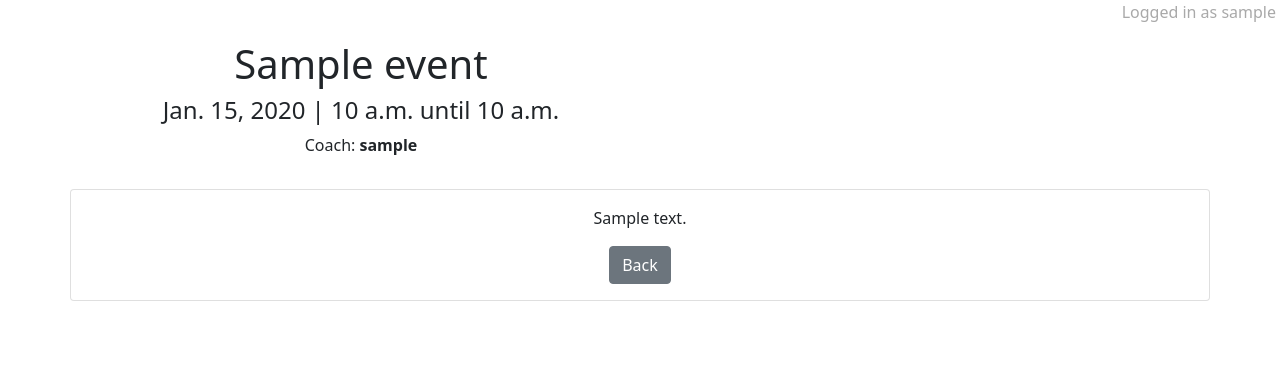
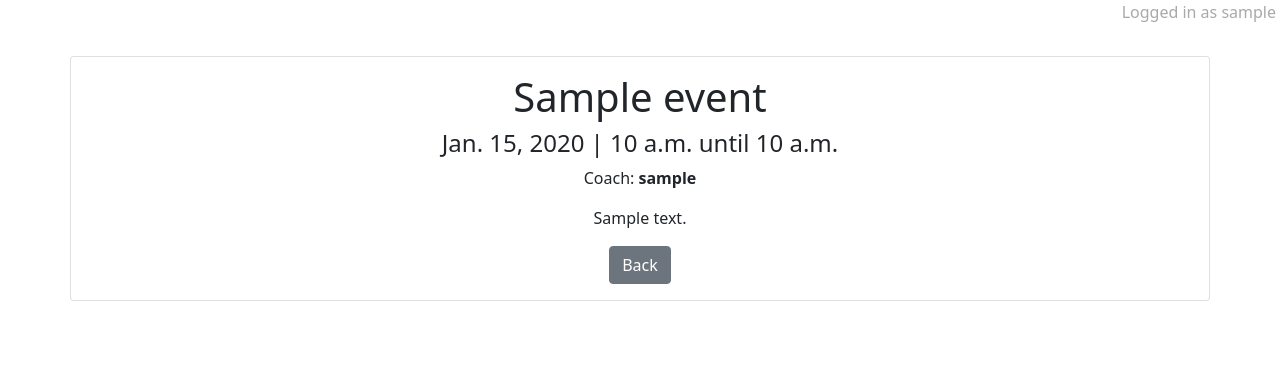
Before and after one commit to judewoolls/ClassFit, a Django app: page /booking/2020-01-15/1/ in a window 1280 px wide. Shown: the part 56-446 px from the top of the page. Run offline with Django 4.2, Linux system fonts and the light colour scheme; a user stored in the database is signed in; tables that the repository leaves empty hold one stand-in row (values such as "Sample post").

Commit message:
fix some layout issues in event details

```diff
--- a/booking/templates/booking/event_detail.html
+++ b/booking/templates/booking/event_detail.html
@@ -1,26 +1,20 @@
 {% extends 'base.html' %} {% block content %}
 {% load static %}
 
-<div class="masthead">
-    <div class="container">
-        <div class="row g-0">
-            <div class="col-md-6 masthead-text">
-                <!-- Post title goes in these h1 tags -->
-                <h1 class="post-title">{{ event.event_name }}</h1>
-                <h4>{{event.date_of_event}} | {{ event.start_time }} until {{event.end_time}}</h4>
-                <!-- Post author goes before the | the post's created date goes after -->
-                <p class="post-subtitle">Coach: <strong>{{ event.coach.username }}</strong></p>
-            </div>
-        </div>
-    </div>
-</div>
 
 <div class="container">
     <div class="row">
-        <div class="col card mb-4  mt-3 left  top">
+        <div class="col card mb-4  mt-3 top">
             <div class="card-body">
                 <!-- The post content goes inside the card-text. -->
                 <!-- Use the | safe filter inside the template tags -->
+                <div class="col-md-12 masthead-text">
+                    <!-- Post title goes in these h1 tags -->
+                    <h1 class="post-title">{{ event.event_name }}</h1>
+                    <h4>{{event.date_of_event}} | {{ event.start_time }} until {{event.end_time}}</h4>
+                    <!-- Post author goes before the | the post's created date goes after -->
+                    <p class="post-subtitle">Coach: <strong>{{ event.coach.username }}</strong></p>
+                </div>
                 <p class="card-text">
                     {{ event.description | safe }}
                 </p>
--- a/booking/templates/booking/index.html
+++ b/booking/templates/booking/index.html
@@ -32,11 +32,12 @@
                             <hr />
                             <p class="card-text text-muted h6">{{ event.start_time }} - {{ event.end_time }}</p>
                             {% if not event.is_full %}
+                                <p>{{event.number_of_bookings}}/{{event.capacity}}</p>
                                 {% if event.is_user_booked %}
                                 <form action="{% url 'cancel_event' event.id %}" method="POST">
                                     {% csrf_token %}
                                     <input type="hidden" name="event_id" value="{{ event.id }}">
-                                    <button type="submit" class="btn btn-secondary">Cancel</button>
+                                    <button type="submit" class="btn btn-danger">Cancel</button>
                                 </form>
                                 {% else %}
                                 <form action="{% url 'book_event' event.id %}" method="POST">
```
